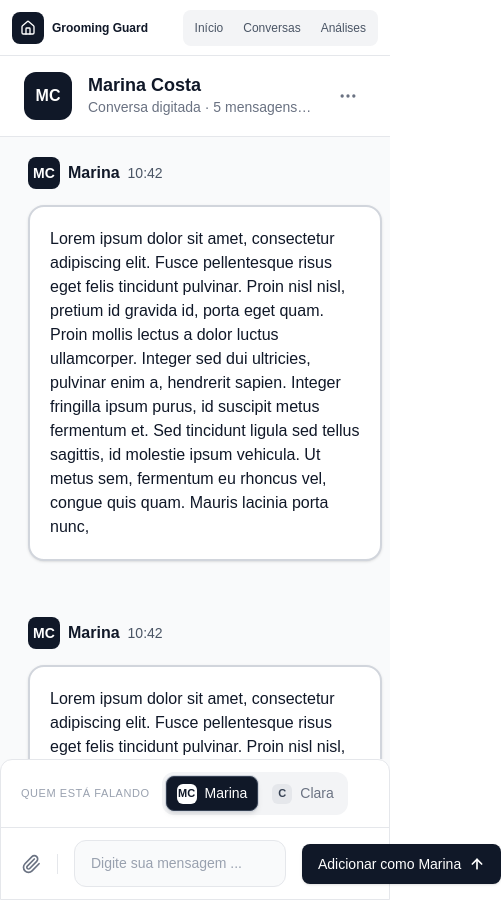
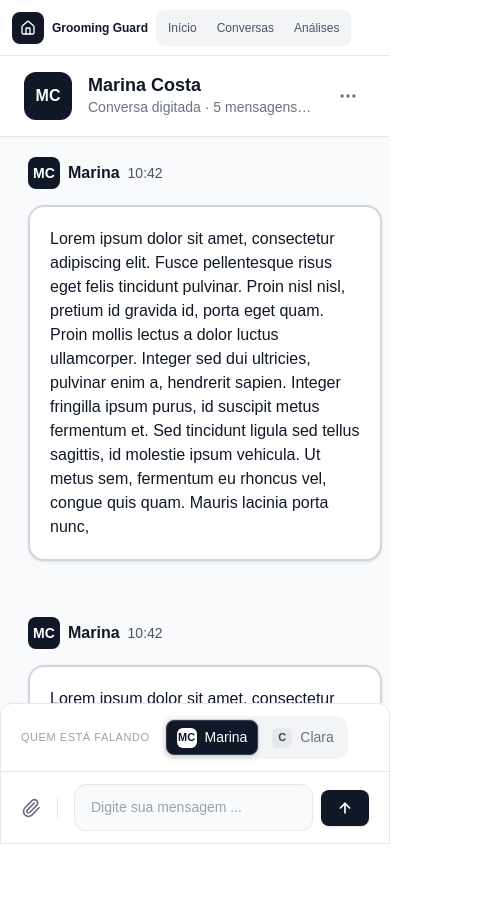
Before and after one commit to RicardoR211/layout-base, a Next.js app: page /conversas/1 in a window 390 px wide. Shown: the whole page, 501 px wide, since content can reach past the window. After the commit the page ends 844 px from the top, so only its background shows below. Built offline with nearby package versions, Linux system fonts and the light colour scheme.

Commit message:
Ajeitando layout quebrando em tela fina

```diff
--- a/app/conversas/[id]/page.tsx
+++ b/app/conversas/[id]/page.tsx
@@ -6,7 +6,7 @@ import ChatEscrita from "../componentes/chat-escrita";
 
 export default function Conversa() {
     return (
-        <main className="flex h-screen min-w-0 flex-1 flex-col bg-gray-50 text-gray-900">
+        <main className="flex h-[calc(100dvh-3.5rem)] min-w-0 flex-1 flex-col overflow-hidden bg-gray-50 text-gray-900 md:h-screen">
 
             {/* Breadcrumb */}
             <nav className="hidden flex shrink-0 items-center gap-3 px-8 py-5 text-[14px] text-gray-500 display-block md:flex">
--- a/app/conversas/componentes/chat-escrita.tsx
+++ b/app/conversas/componentes/chat-escrita.tsx
@@ -98,7 +98,7 @@ export default function ChatEscrita() {
             </p> */}
 
             {/* Área de escrita */}
-            <div className="flex items-center justify-between gap-4 rounded-b-xl border-t border-gray-200 px-5 py-3 ">
+            <div className="flex items-center justify-between gap-2 rounded-b-xl border-t border-gray-200 px-5 py-3 ">
 
                 {/* Lado esquerdo */}
                 <div className="flex flex-1 items-center gap-4">
@@ -138,7 +138,8 @@ export default function ChatEscrita() {
                     }}
                     className="flex shrink-0 items-center gap-2 rounded-lg bg-gray-900 px-4 py-2.5 text-sm font-medium text-white shadow-sm transition hover:bg-gray-800 active:scale-[0.98]"
                 >
-                    Adicionar como Marina
+
+                    <span className="hidden sm:inline">Adicionar como Marina</span>
 
                     <ArrowUp className="h-4 w-4 stroke-[2.5]" />
                 </button>
--- a/app/layout.tsx
+++ b/app/layout.tsx
@@ -30,7 +30,7 @@ export default function RootLayout({
         </Suspense>
 
         <div className="flex min-h-0 min-w-0 flex-1 flex-col">
-          <header className="flex min-h-14 shrink-0 flex-wrap items-center justify-between gap-2 border-b border-gray-200 bg-white px-3 py-2 md:hidden">
+          <header className="flex h-14 shrink-0 flex-nowrap items-center gap-2 overflow-hidden border-b border-gray-200 bg-white px-3 md:hidden">
             <Link
               href="/"
               aria-label="Grooming Guard — Início"
```
